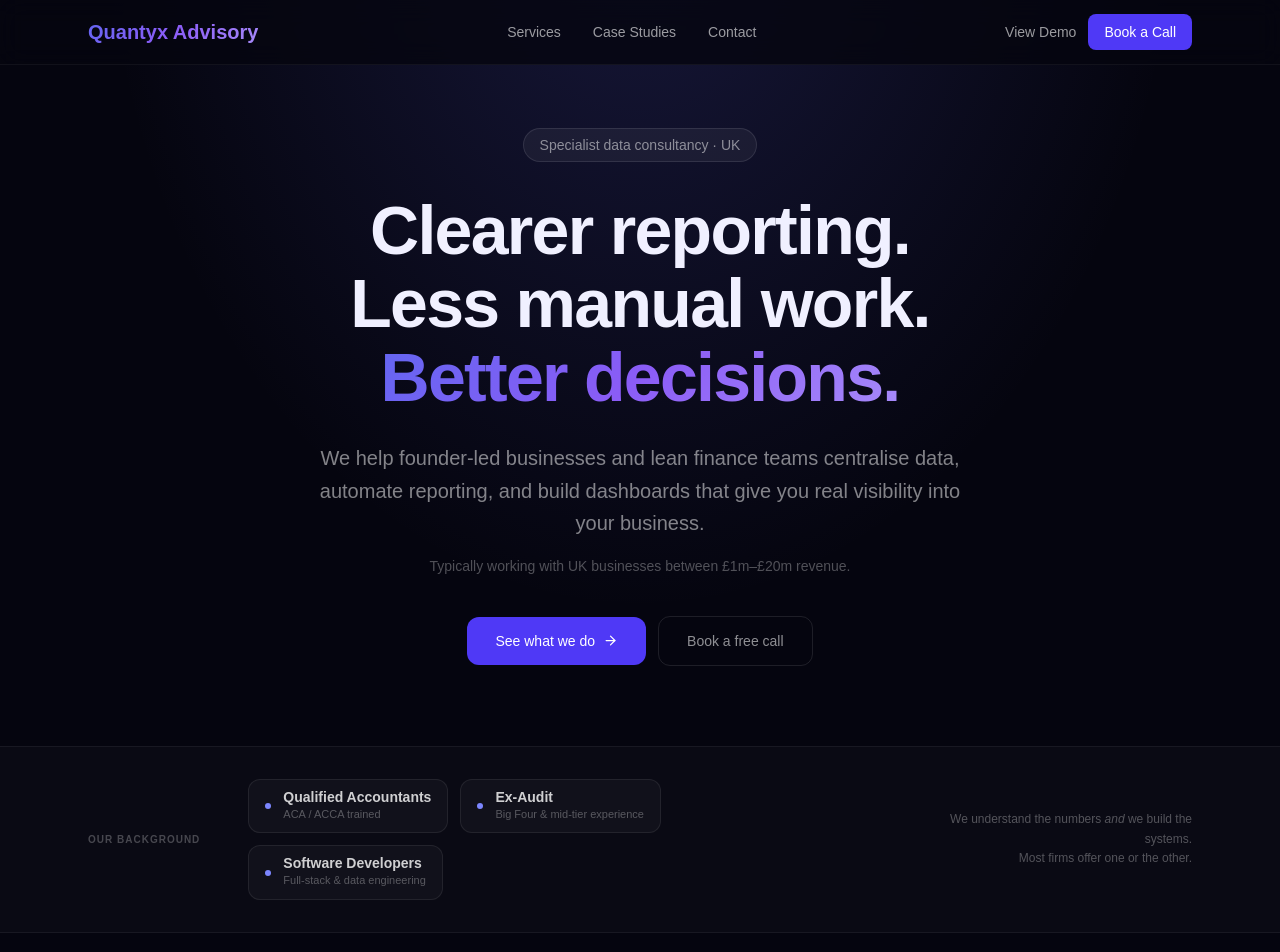
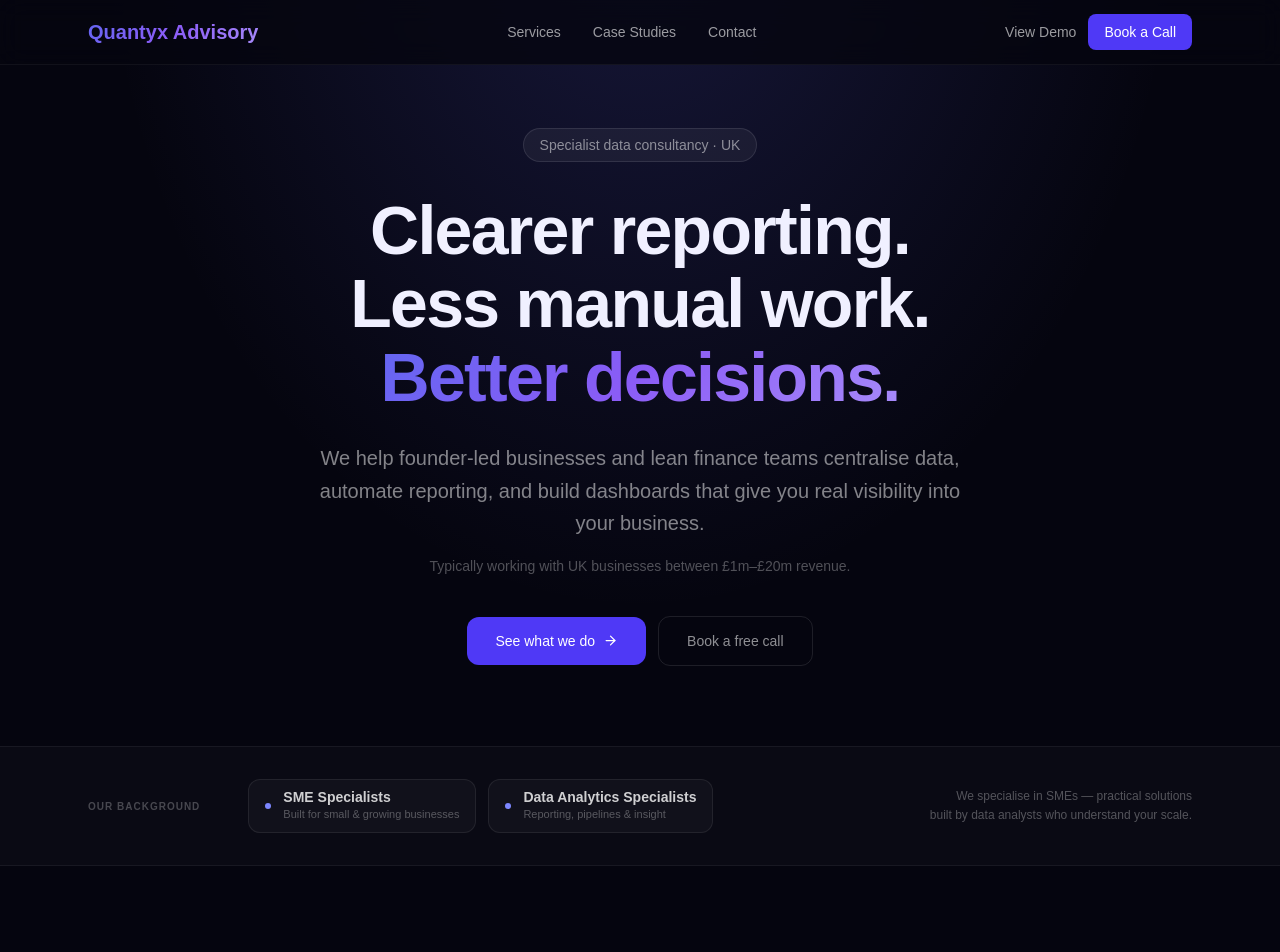
Before and after one commit to musastack/quantyx-advisory, a Next.js app: page / in a window 1280 px wide. Shown: the top 952 px of the page. Built offline with nearby package versions, Linux system fonts and the light colour scheme.

Commit message:
Update credentials strip — SME Specialists + Data Analytics Specialists

```diff
--- a/src/app/page.tsx
+++ b/src/app/page.tsx
@@ -213,9 +213,8 @@
           </p>
           <div className="flex flex-wrap gap-3">
             {[
-              { label: "Qualified Accountants", sub: "ACA / ACCA trained" },
-              { label: "Ex-Audit",              sub: "Big Four & mid-tier experience" },
-              { label: "Software Developers",   sub: "Full-stack & data engineering" },
+              { label: "SME Specialists",              sub: "Built for small & growing businesses" },
+              { label: "Data Analytics Specialists",   sub: "Reporting, pipelines & insight" },
             ].map((item) => (
               <div
                 key={item.label}
@@ -230,8 +229,8 @@
             ))}
           </div>
           <p className="text-xs text-white/30 sm:ml-auto sm:text-right max-w-xs leading-relaxed hidden lg:block">
-            We understand the numbers <em>and</em> we build the systems.<br />
-            Most firms offer one or the other.
+            We specialise in SMEs — practical solutions<br />
+            built by data analysts who understand your scale.
           </p>
         </div>
       </div>
```
